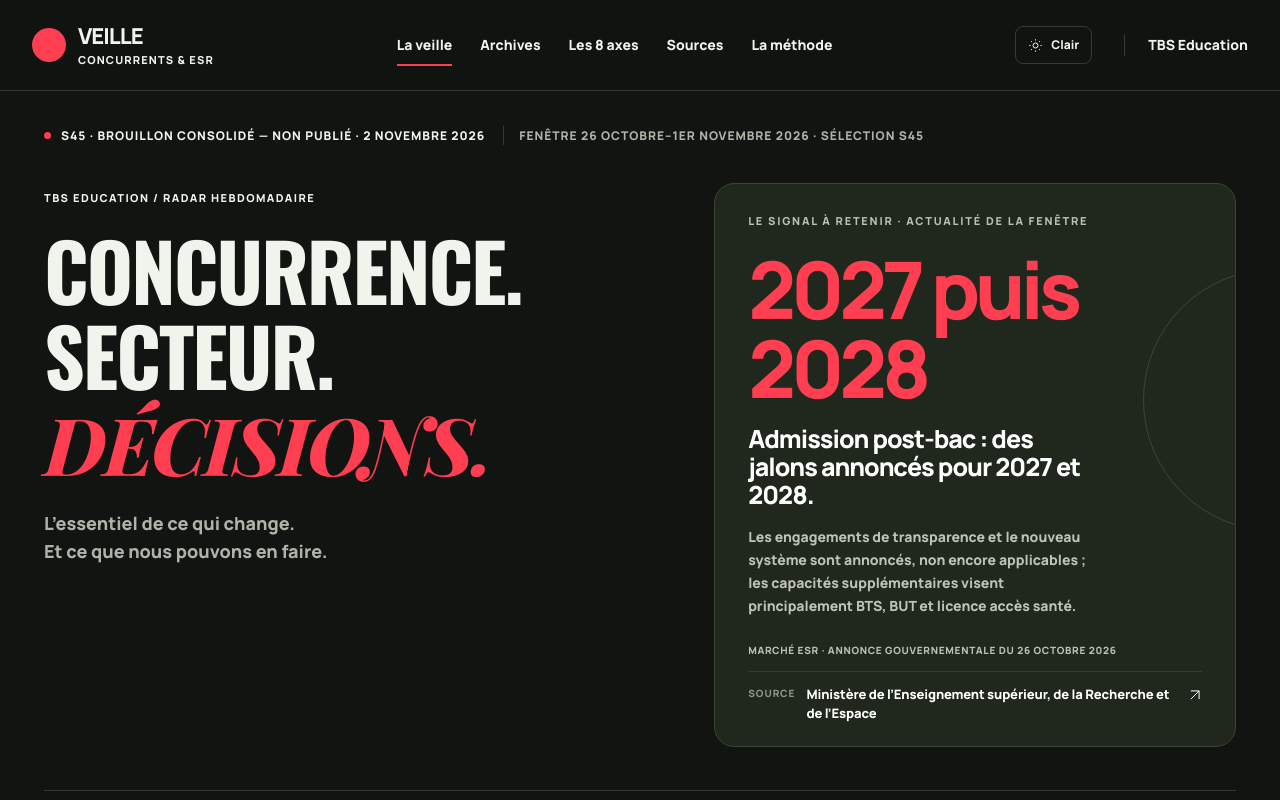
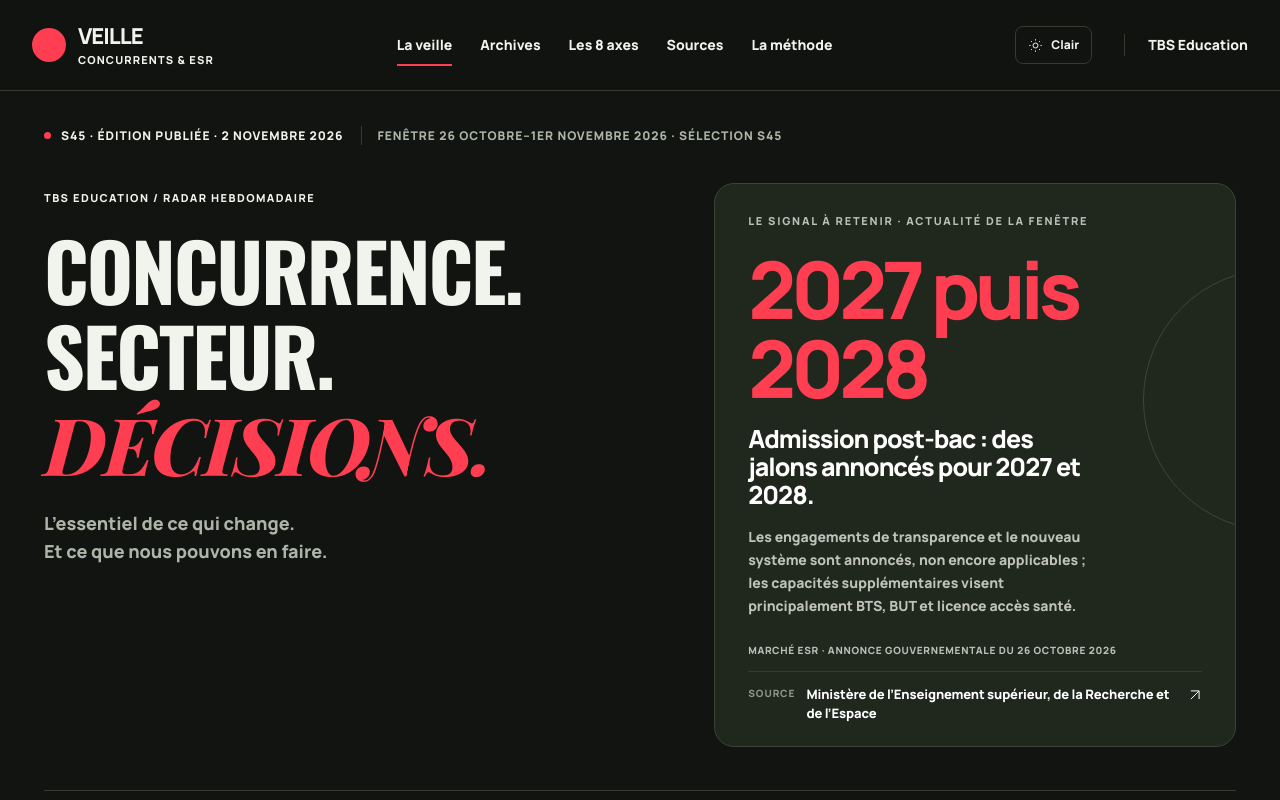
Before and after one commit to nogseb/nogues.app, a plain HTML site: page site/veille-esr/editions/2026-11-02-s45-draft/index.html in a window 1280 px wide. Shown: the top 800 px of the page. Drawn offline with Linux system fonts and the light colour scheme.

Commit message:
Corriger le statut public de la S45

```diff
--- a/site/veille-esr/editions/2026-11-02-s45-draft/index.html
+++ b/site/veille-esr/editions/2026-11-02-s45-draft/index.html
@@ -27,7 +27,7 @@
 <span class="org">TBS Education</span>
 </div></header>
 <main id="main"><section class="hero container">
-	<div class="edition-meta"><span class="live-dot" aria-hidden="true"></span><span>S45 · BROUILLON CONSOLIDÉ — NON PUBLIÉ · 2 novembre 2026 </span><span class="meta-period">Fenêtre 26 octobre–1er novembre 2026 · sélection S45</span></div>
+	<div class="edition-meta"><span class="live-dot" aria-hidden="true"></span><span>S45 · ÉDITION PUBLIÉE · 2 novembre 2026 </span><span class="meta-period">Fenêtre 26 octobre–1er novembre 2026 · sélection S45</span></div>
 	<div class="hero-grid"><div class="hero-title"><p class="eyebrow">TBS EDUCATION / RADAR HEBDOMADAIRE</p><h1>CONCURRENCE.<br>SECTEUR.<br><span>DÉCISIONS.</span></h1><p class="hero-subtitle">L’essentiel de ce qui change.<br>Et ce que nous pouvons en faire.</p></div>
 	<aside class="featured"><span class="featured-kicker">LE SIGNAL À RETENIR · ACTUALITÉ DE LA FENÊTRE</span><p class="featured-number">2027 puis 2028</p><h2>Admission post-bac : des jalons annoncés pour 2027 et 2028.</h2><p class="featured-note">Les engagements de transparence et le nouveau système sont annoncés, non encore applicables ; les capacités supplémentaires visent principalement BTS, BUT et licence accès santé.</p><div class="featured-bottom"><span class="featured-label">MARCHÉ ESR · annonce gouvernementale du 26 octobre 2026</span><div class="featured-source"><span class="featured-source-label">Source</span><a class="featured-source-link" href="https://www.enseignementsup-recherche.gouv.fr/fr/remplacement-de-la-plateforme-parcoursup-plafonnement-du-nombre-d-eleves-par-classe-etat-des-104451" target="_blank" rel="noopener noreferrer"><span>Ministère de l’Enseignement supérieur, de la Recherche et de l’Espace</span><svg aria-hidden="true" viewBox="0 0 24 24" fill="none"><path d="M5 19 19 5M5 5h14v14" stroke="currentColor" stroke-width="1.7"/></svg><span class="sr-only"> (nouvel onglet)</span></a></div></div></aside></div>
 	<div class="edition-strip"><div><strong>08</strong><span>signaux sélectionnés</span></div><div><strong>03</strong><span>suites proposées</span></div><div><strong>08<small> min</small></strong><span>pour lire l’essentiel</span></div><div><strong>16</strong><span>sources consultables</span></div></div>
```
Also changed, not shown: site/veille-esr/index.html (+1 -1 lines).
